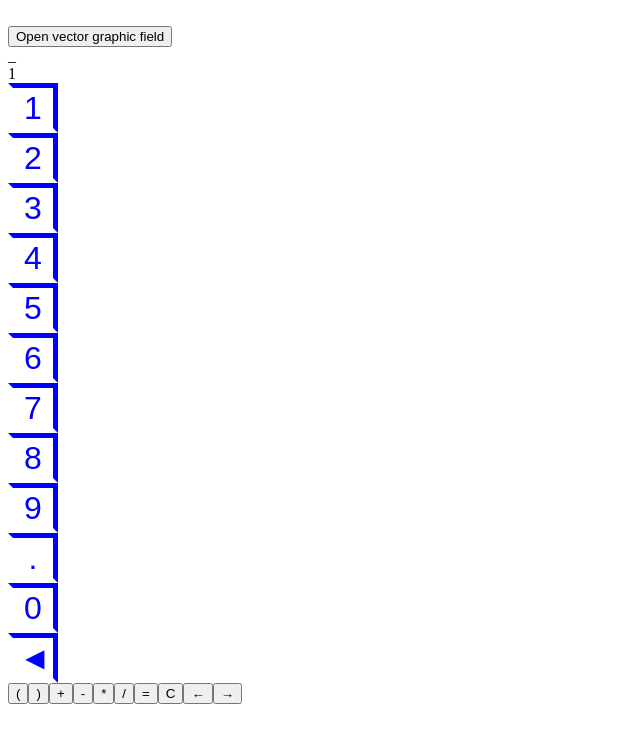
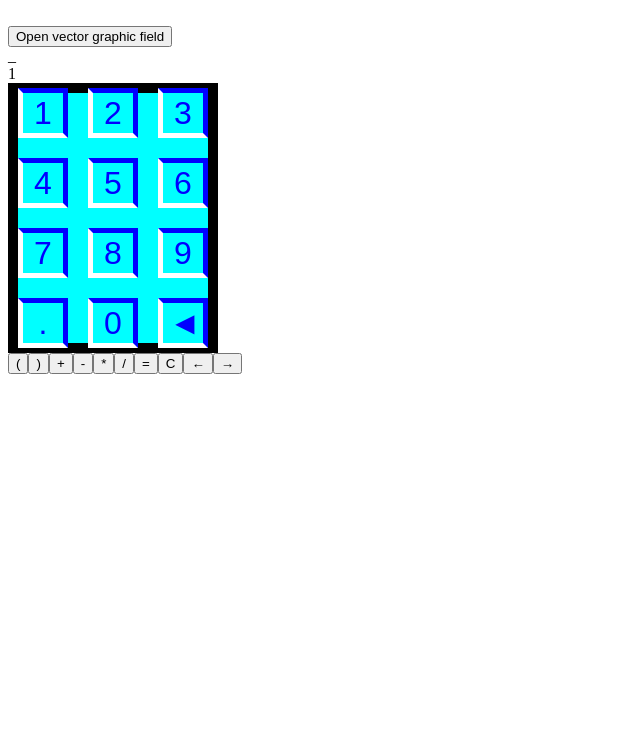
Before and after one commit to OlehKozubJS/various-react-projects-test, a React (Create React App) app: page / in a window 1280 px wide. Shown: the top 742 px of the page, without its empty margins (0-640 px from the left). Built offline with nearby package versions, Linux system fonts and the light colour scheme; a web font is replaced by a local one.

Commit message:
Update NumberKeyBoard.jsx

```diff
--- a/src/Calculator/NumberKeyBoard.jsx
+++ b/src/Calculator/NumberKeyBoard.jsx
@@ -8,7 +8,7 @@ const NumberKeyboard = ({ onClick, backSpace }) => {
   };
 
   return (
-    <div className={css.NumberKeyboard}>
+    <div className={css.NumberKeyBoard}>
       {"123456789.0".split("").map((item) => {
         return (
           <CalculatorButton key={item} onClick={enterData}>
```
